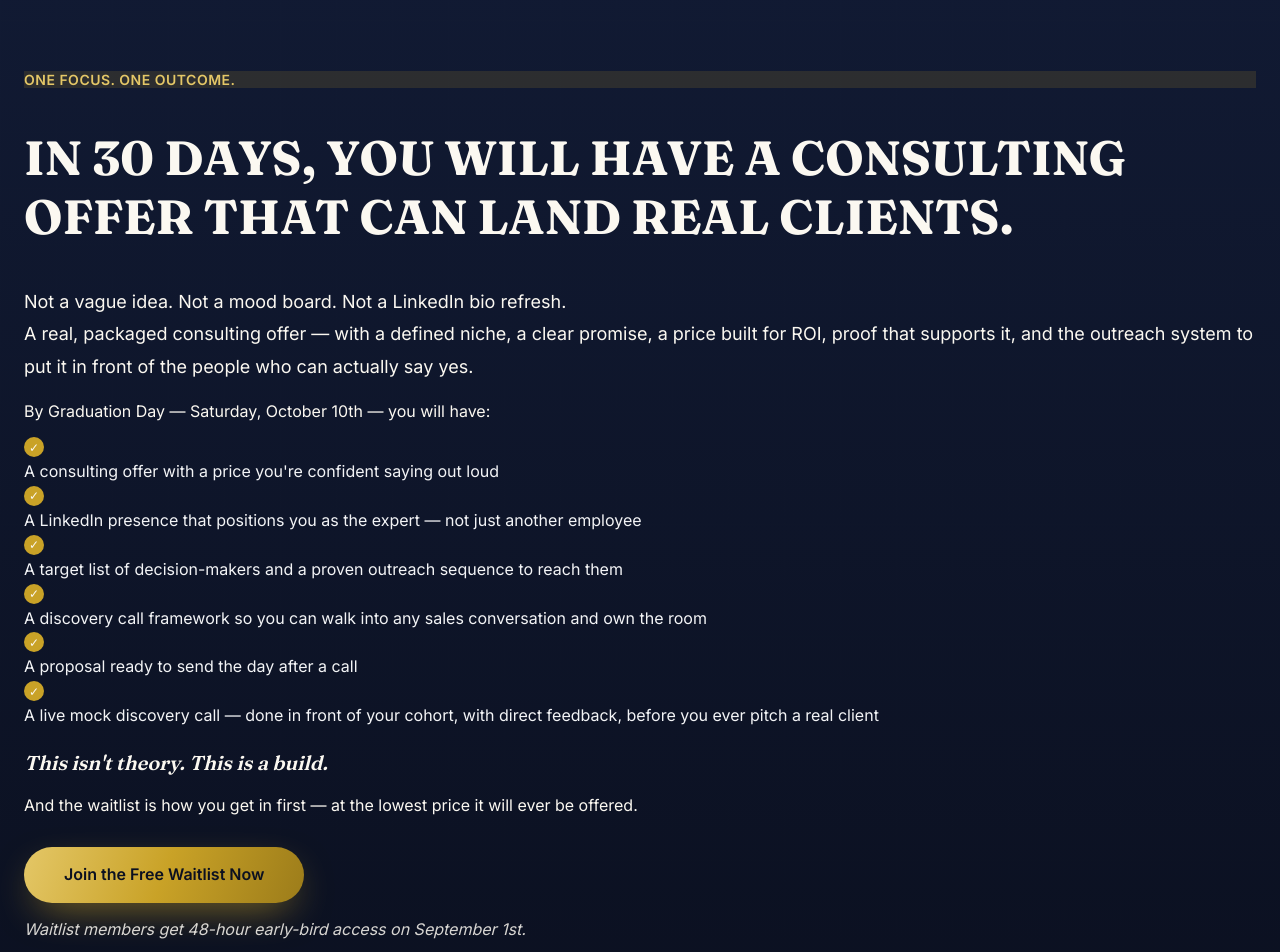
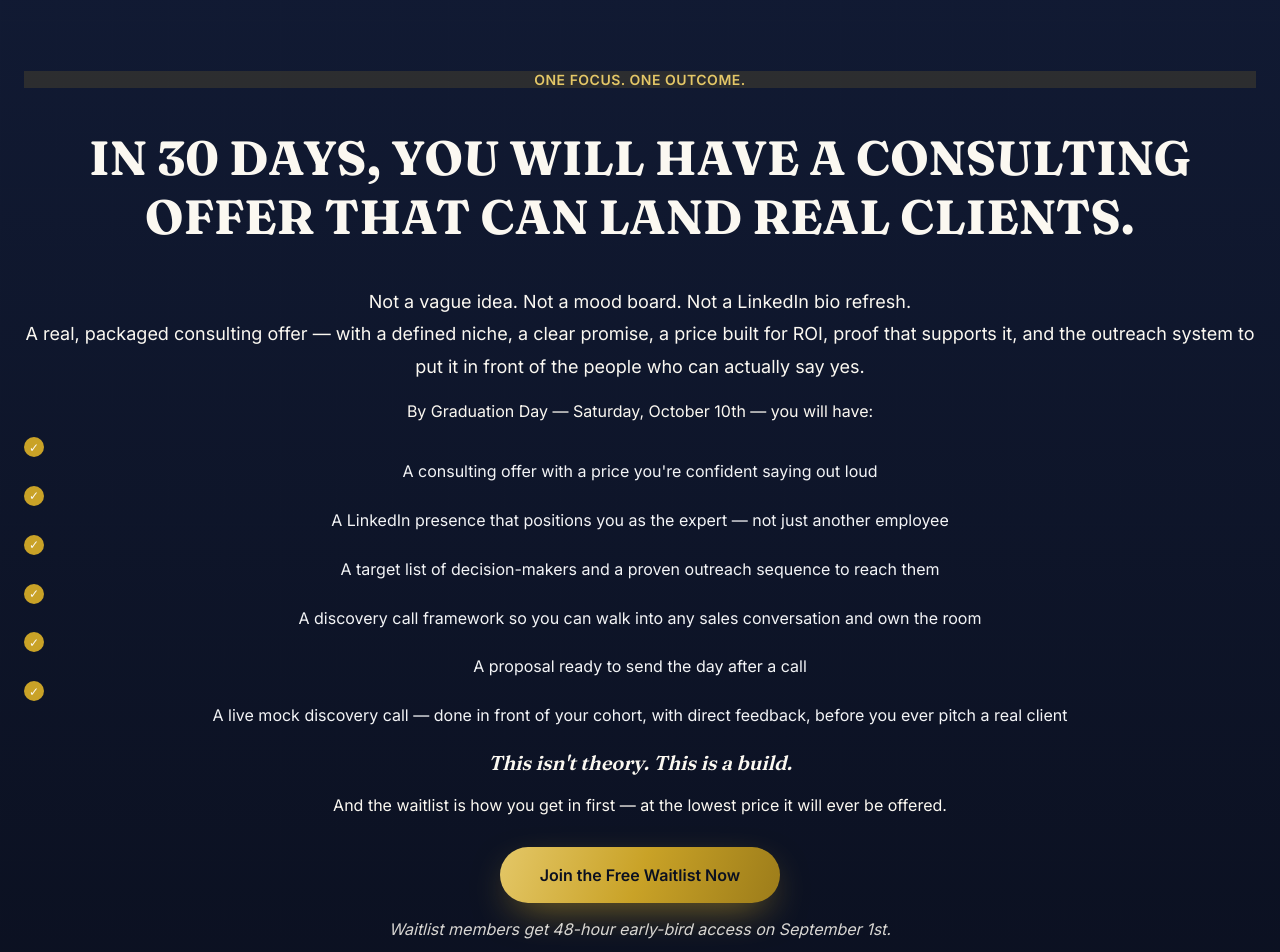
Before and after one commit to enyconsulting-dev/bootcamp-waitlist, a React (Vite) app in the folder frontend/: page / in a window 1280 px wide. Shown: the part 3900-4852 px from the top of the page. Built offline with nearby package versions, Linux system fonts and the light colour scheme; no server answers.

Commit message:
Text centralizing in UI

```diff
--- a/frontend/src/components/sections/ThePromise.tsx
+++ b/frontend/src/components/sections/ThePromise.tsx
@@ -11,7 +11,7 @@ export default function ThePromise() {
         paddingRight: "1.5rem"
       }}
     >
-      <div className="max-w-4xl mx-auto text-center">
+      <div className="max-w-4xl mx-auto text-center promise-content">
         {/* Section Label */}
         <div className="inline-flex items-center px-4 py-2 rounded-full text-sm font-medium mb-6"
           style={{
@@ -28,7 +28,7 @@ export default function ThePromise() {
         </div>
 
         {/* Section Headline */}
-        <h2 className="mt-4 max-w-3xl text-3xl font-bold leading-tight lg:text-4xl mx-auto"
+        <h2 className="mt-4 max-w-3xl text-3xl font-bold leading-tight lg:text-4xl mx-auto promise-heading"
           style={{
             fontFamily: "'Fraunces', serif",
             color: "#FFFFFF",
@@ -64,7 +64,7 @@ export default function ThePromise() {
         </p>
 
         {/* Checklist */}
-        <div className="mt-10 space-y-4 max-w-2xl mx-auto text-left pl-8">
+        <div className="mt-10 space-y-4 max-w-2xl mx-auto text-left promise-checklist">
           <div className="flex items-start">
             <div className="flex-shrink-0 w-5 h-5 rounded-full mt-0.5 flex items-center justify-center flex-shrink-0"
               style={{
@@ -255,7 +255,7 @@ export default function ThePromise() {
         {/* Inline CTA */}
         <div style={{ marginTop: "2rem" }}>
           <a href="#waitlist-form"
-            className="inline-block text-ink font-medium transition-all"
+            className="inline-block text-ink font-medium transition-all promise-cta"
             style={{
               backgroundColor: "#C9A227",
               color: "#0B1020",
--- a/frontend/src/styles.css
+++ b/frontend/src/styles.css
@@ -514,3 +514,26 @@ img {
   right: 0;
   top: 0;
 }
+
+.promise-content {
+  text-align: center;
+}
+
+.promise-heading {
+  margin-left: auto !important;
+  margin-right: auto !important;
+  text-align: center;
+}
+
+.promise-checklist {
+  margin-left: auto !important;
+  margin-right: auto !important;
+  padding-left: 0;
+}
+
+.promise-cta {
+  display: inline-flex !important;
+  align-items: center;
+  justify-content: center;
+  text-align: center;
+}
```
Also changed, not shown: 4 other files (tests, documents, lock files or other folders).
